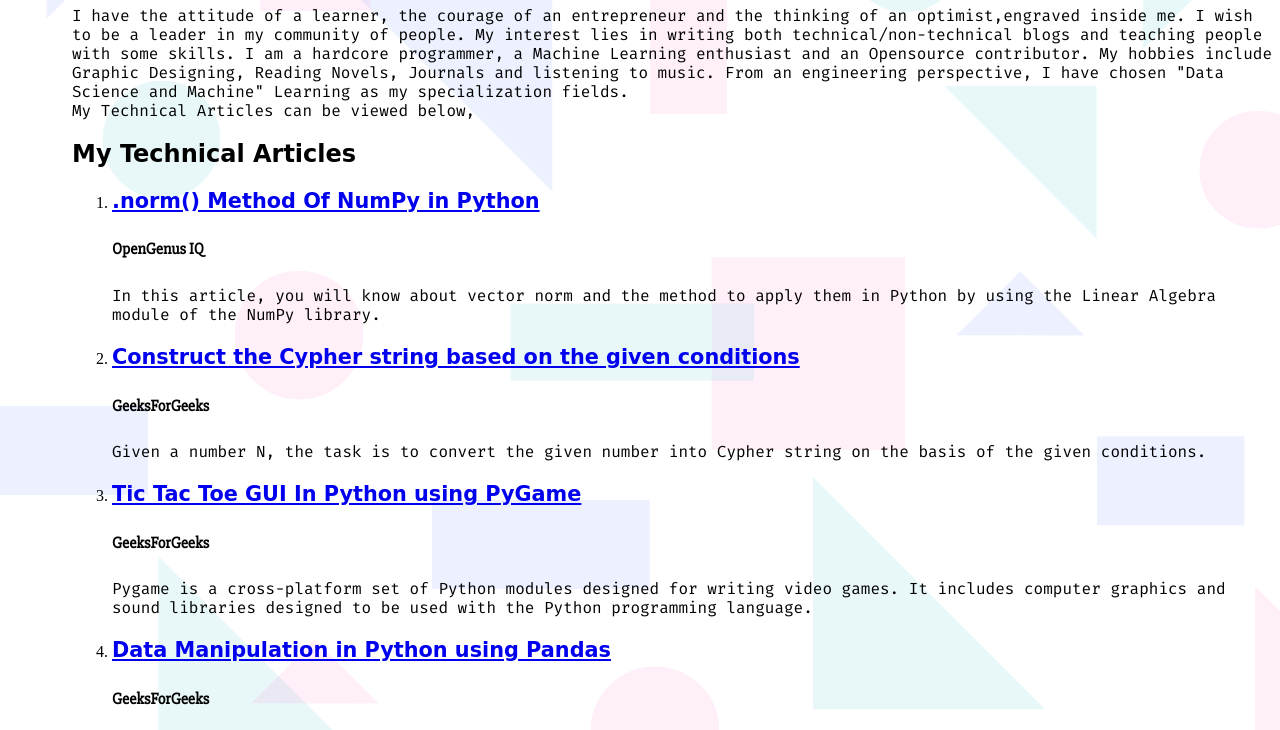
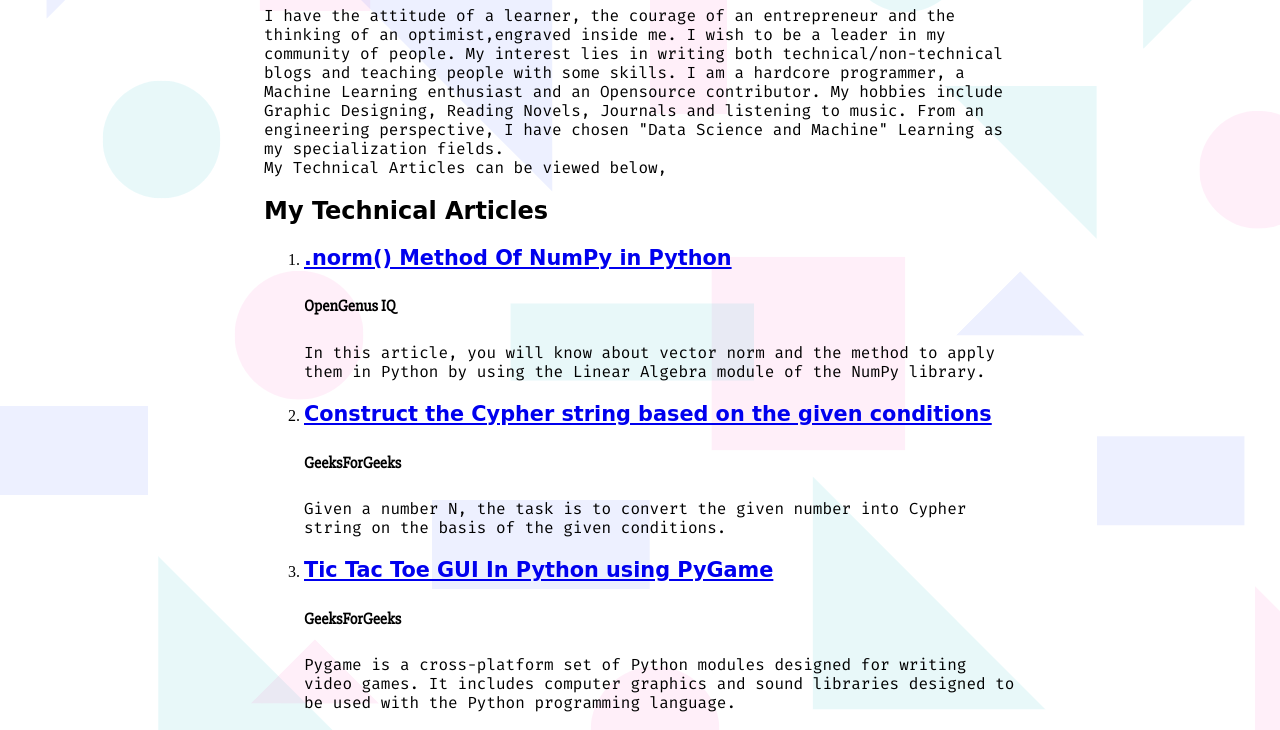
Before and after one commit to Abhijit2505/TECHNICAL-ARTICLES, a plain HTML site: page index.html in a window 1280 px wide. Shown: the part 75-805 px from the top of the page. Drawn offline with Linux system fonts and the light colour scheme; a web font is replaced by a local one.

Commit message:
Add files via upload

```diff
--- a/styles.css
+++ b/styles.css
@@ -2,7 +2,8 @@ h1,h2{
   font-family: 'MuseoModerno', cursive;
 }
 body{
-  padding-left: 5%;
+  padding-left: 20%;
+  padding-right: 20%;
   background-image: url("BACKGROUND-1.png");
 }
 h3{
```
